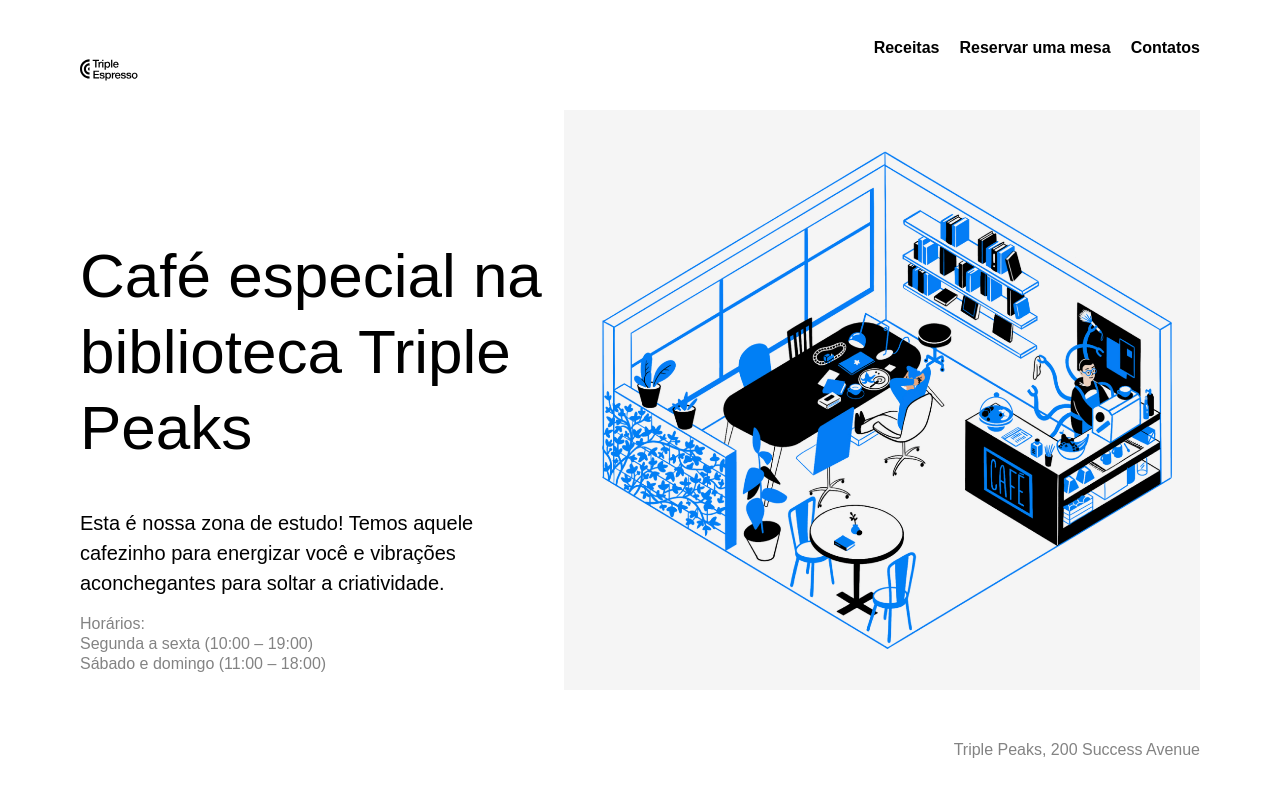
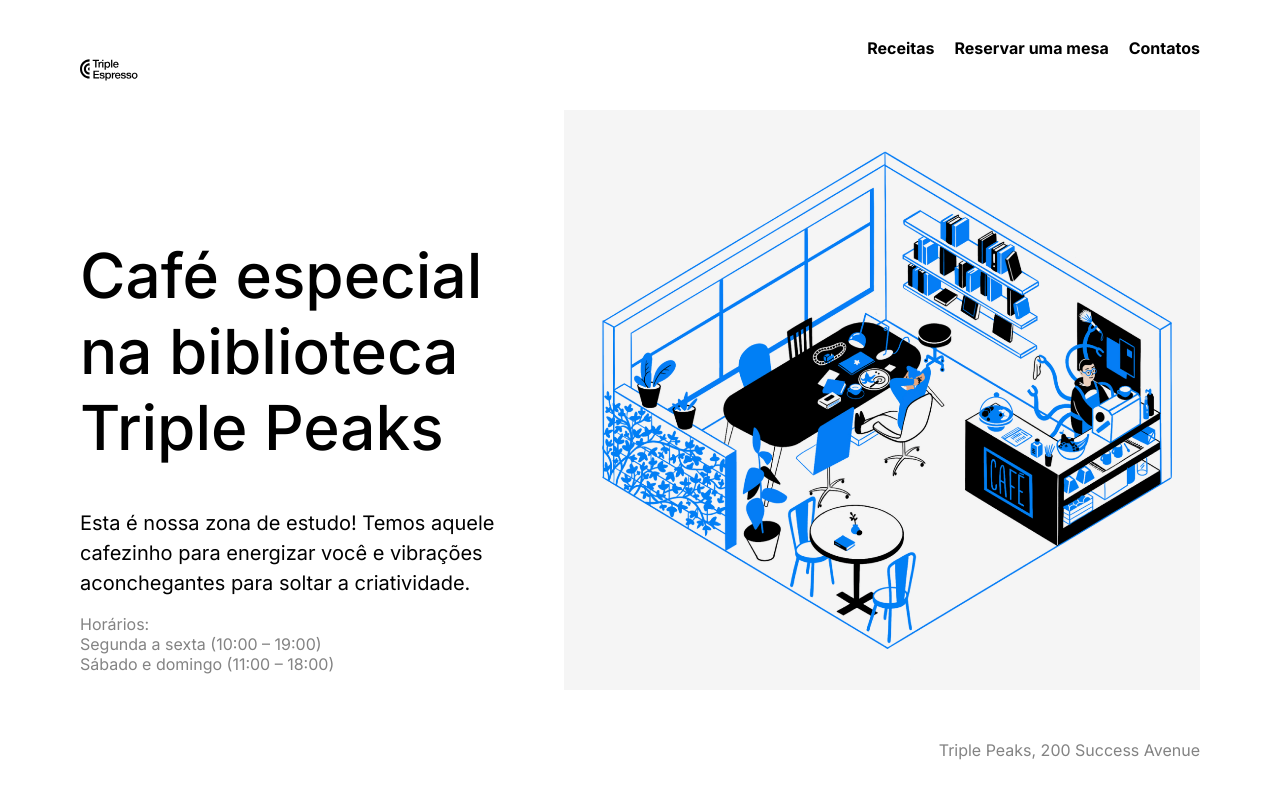
Before and after one commit to Felipecolare/web_project_coffeeshop, a plain HTML site: page index.html in a window 1280 px wide. Drawn offline with Linux system fonts and the light colour scheme.

Commit message:
projecttttnovoo

```diff
--- a/index.html
+++ b/index.html
@@ -3,10 +3,19 @@
   <head>
     <meta charset="UTF-8" />
     <meta name="viewport" content="width=device-width, initial-scale=1.0" />
-    <title>Triple Expresso</title>
-    <link rel="shortcut icon" href="./favicon.ico">
+    <meta name="description" content= "Triple Expresso"/>
+    <meta name="author" content="felipe Augusto">
+     <meta name="keywords"content="cafezinho com pão e leite e banana"/>
+    <link rel="shortcut icon" href="./favicon.ico" />
     <link rel="stylesheet" href="./vendor/normalize.css">
     <link rel="stylesheet" href="./pages/index.css">
+    <link rel="preconnect" href="https://fonts.googleapis.com">
+   <link rel="preconnect" href="https://fonts.gstatic.com" crossorigin>
+   <link href="https://fonts.googleapis.com/css2?family=Inter&display=swap" rel="stylesheet">
+   <link href="https://fonts.googleapis.com/css2?family=Inter:wght@500&display=swap" rel="stylesheet">
+   <link href="https://fonts.googleapis.com/css2?family=Inter:wght@700&display=swap" rel="stylesheet">
+   <link href="https://fonts.googleapis.com/css2?family=Noto+Serif:ital@1&display=swap" rel="stylesheet">
+   <link href="https://fonts.googleapis.com/css2?family=Noto+Serif&display=swap" rel="stylesheet">
   </head>
   <body>
     <div class="page">
@@ -36,7 +45,6 @@
               Esta é nossa zona de estudo! Temos aquele cafezinho para energizar você e vibrações aconchegantes para soltar a criatividade.</p>
               <div class="footer__list">
                   <p>Horários:<br>Segunda a sexta (10:00 – 19:00)<br>Sábado e domingo (11:00 – 18:00)</p>
-                </ul>
               </div>
           </div>
           <img
@@ -46,7 +54,7 @@
         </div>
         <div class="header__footer">
           <p class="header__address">Triple Peaks, 200 Success Avenue</p>
-        </div>
+      </div>
       </header>
       <main class="content">
         <section class="recipes"></section>
--- a/pages/index.css
+++ b/pages/index.css
@@ -4,8 +4,8 @@
   margin: 0 auto;
   font-size: 16px;
   height: 20px;
-  font-family: Arial, sans-serif;
   line-height: 20px;
+  font-family: "Inter", "Arial", sans-serif;
 }
 
 .header {
@@ -63,7 +63,6 @@
   line-height: 30px;
   max-width: 515px;
   margin: 32px 0 0;
-
 }
 
 .header__image {
```
